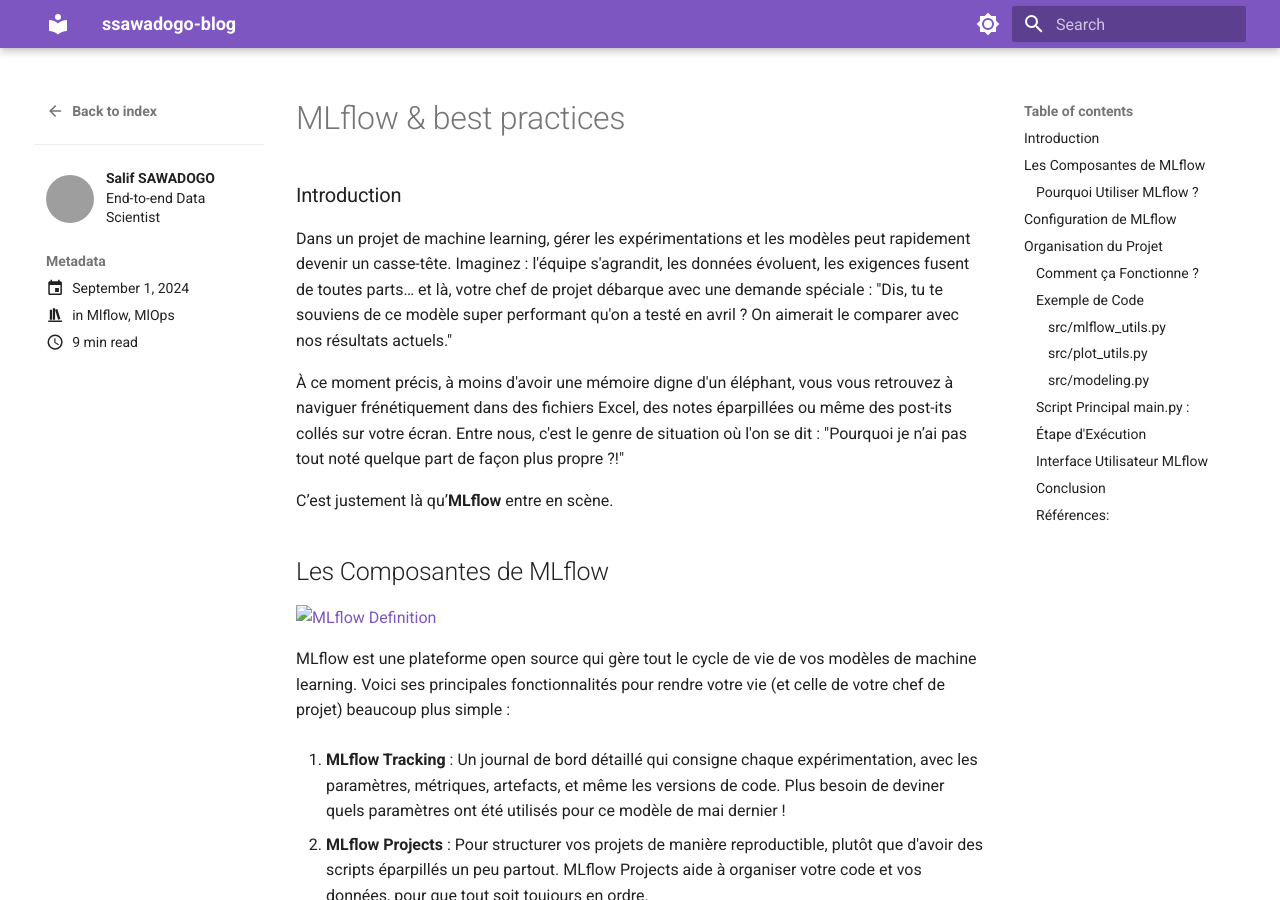
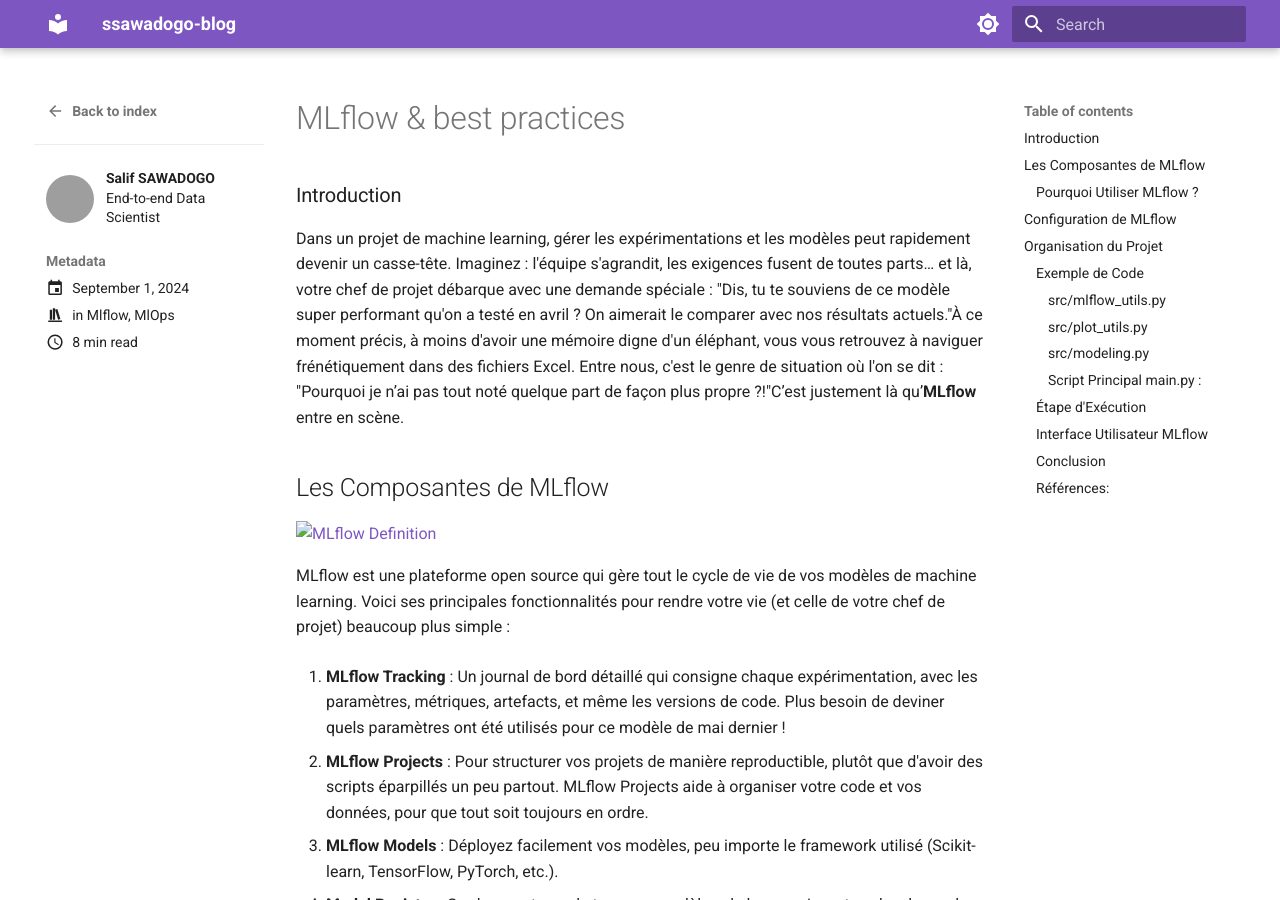
Before and after one commit to sawallesalfo/blog, an MkDocs documentation site: the page built from docs/posts/use_mlflow_efficiently.md, in a window 1280 px wide and 900 px high. Built offline with MkDocs 1.6.1 and Material for MkDocs 9.7.7, drawn with Linux system fonts in a browser that asks for light colours; some of the changed text lies outside the part shown; grey boxes are pictures that could not be loaded.

````diff
--- a/docs/posts/use_mlflow_efficiently.md
+++ b/docs/posts/use_mlflow_efficiently.md
@@ -11,13 +11,10 @@ categories:
 
 ### Introduction
 
-Dans un projet de machine learning, gérer les expérimentations et les modèles peut rapidement devenir un casse-tête. Imaginez : l'équipe s'agrandit, les données évoluent, les exigences fusent de toutes parts… et là, votre chef de projet débarque avec une demande spéciale : "Dis, tu te souviens de ce modèle super performant qu'on a testé en avril ? On aimerait le comparer avec nos résultats actuels."
+Dans un projet de machine learning, gérer les expérimentations et les modèles peut rapidement devenir un casse-tête. Imaginez : l'équipe s'agrandit, les exigences fusent de toutes parts… et là, votre chef de projet débarque avec une demande spéciale : "Dis, tu te souviens de ce modèle super performant qu'on a testé en avril ? On aimerait le comparer avec nos résultats actuels."À ce moment précis, à moins d'avoir une mémoire digne d'un éléphant, vous vous retrouvez à naviguer frénétiquement dans des fichiers Excel. Entre nous, c'est le genre de situation où l'on se dit : "Pourquoi je n’ai pas tout noté quelque part de façon plus propre ?!"C’est justement là qu’**MLflow** entre en scène.
 
 <!-- more -->
 
-À ce moment précis, à moins d'avoir une mémoire digne d'un éléphant, vous vous retrouvez à naviguer frénétiquement dans des fichiers Excel, des notes éparpillées ou même des post-its collés sur votre écran. Entre nous, c'est le genre de situation où l'on se dit : "Pourquoi je n’ai pas tout noté quelque part de façon plus propre ?!"
-
-C’est justement là qu’**MLflow** entre en scène.
 
 ## Les Composantes de MLflow
 
@@ -87,16 +84,6 @@ project/
     ├── plot_utils.py      # Fonctions utilitaires pour les graphiques
     └── mlflow_utils.py    # Fonctions spécifiques à MLflow pour enregistrer les résultats
 ```
-
-### Comment ça Fonctionne ?
-
-- **`main.py`** : Le script principal qui s’occupe de la préparation des données, de l’entraînement du modèle et de l’appel aux fonctions utilitaires. À la fin du script, MLflow captera les résultats.
-
-- **`src/modeling.py`** : Contient le code pour l’entraînement et l’évaluation des modèles. MLflow reste en coulisse pour ne pas encombrer votre code avec des appels au tracking.
-
-- **`src/plot_utils.py`** : Gère la visualisation, que ce soit des courbes de performance ou des graphiques d’erreurs.
-
-- **`src/mlflow_utils.py`** : Ce fichier contient uniquement du code MLflow pour enregistrer les paramètres, les métriques, les artefacts, et le modèle. Il suit simplement ce que vous lui donnez sans interférer avec le reste.
 
 ### Exemple de Code
 
@@ -210,7 +197,7 @@ def evaluate_model(model, X_test, y_test):
 ```
 
 
-### Script Principal main.py :
+#### Script Principal `main.py` :
 
 Le script principal utilise log_artifacts pour intégrer MLflow et suivre l'entraînement et l'évaluation du modèle.
 
````
Also changed, not shown: other parts of docs/posts/use_mlflow_efficiently.md (+1 -4 lines).
